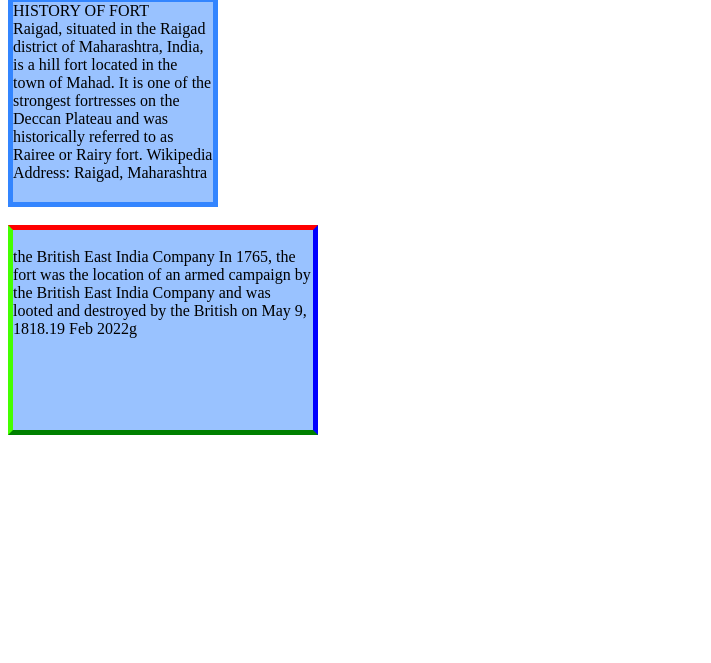
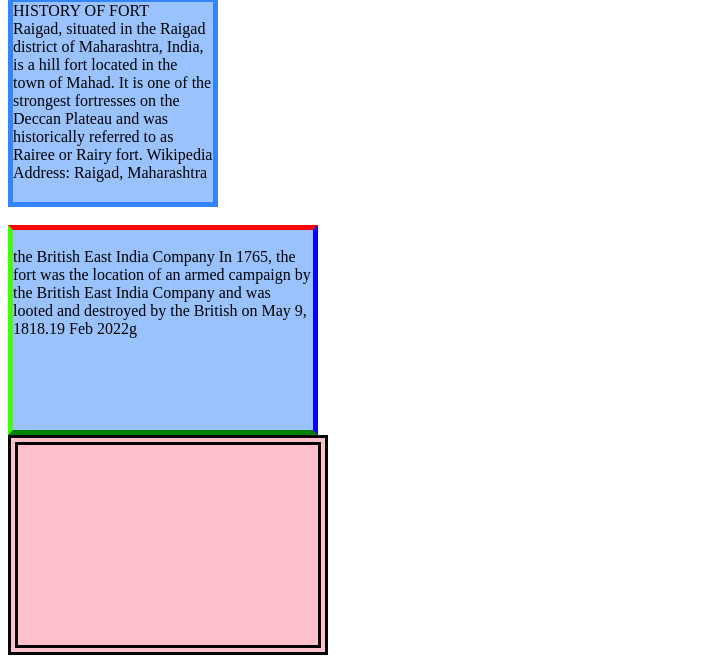
Before and after one commit to pratikshatupe/websites, a plain HTML site: page index.html in a window 1280 px wide. Shown: the part 1172-1835 px from the top of the page, without its empty margins (0-711 px from the left). Before the commit the page ends 1615 px from the top, so only its background shows below. Drawn offline with Linux system fonts and the light colour scheme.

Commit message:
add thrid box and its background color border

```diff
--- a/index.html
+++ b/index.html
@@ -65,6 +65,16 @@
             border-bottom:5px solid green;
         }
     </style>
+    <style>
+        .box2{
+            background-color:pink;
+            height:200px;
+            width:300px;
+            border-style:double;
+            border-color:black;
+            border-width:10px;
+        }
+    </style>
 </head>
 
 <body>
@@ -85,6 +95,9 @@
     <div class="box1">
         <br/>the British East India Company
         In 1765, the fort was the location of an armed campaign by the British East India Company and was looted and destroyed by the British on May 9, 1818.19 Feb 2022g </div>
+        <div class="box2">
+            <br/>
+        </div>
 
 </body>
 </html>
```
